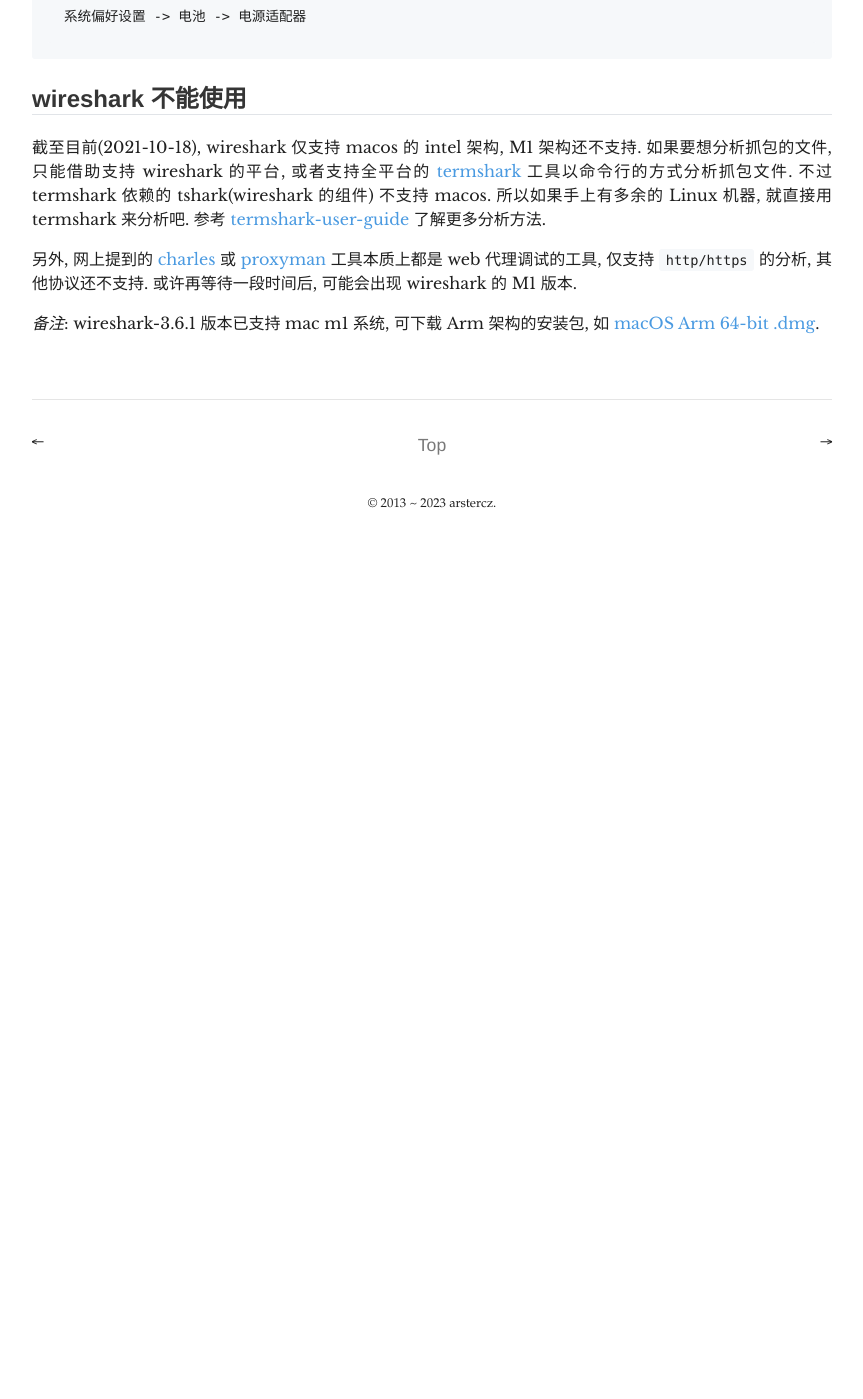
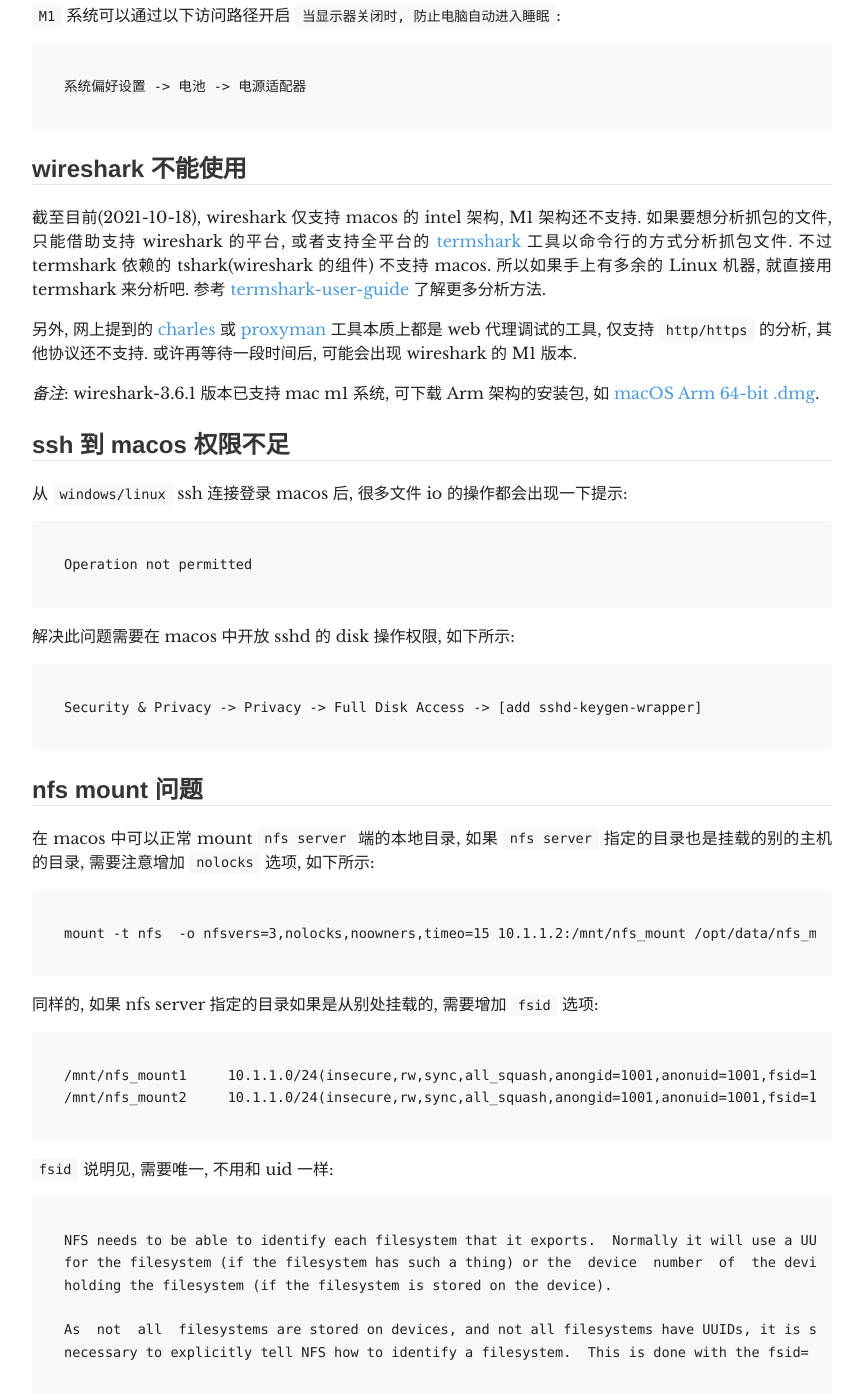
Before and after one commit to arstercz/arstercz.github.io, a Jekyll site: the page built from _posts/2021-10-28-macos-skill-note.md, in a window 1280 px wide and 1400 px high, scrolled down 1374 px. Shown: the whole window, without its empty margins (208-1071 px from the left). Built offline with Jekyll 4.4.1, drawn with Linux system fonts in a browser that asks for light colours; comment, search, counter and statistics services are not loaded; before the commit the page ends 1921 px from its top, so only the background shows below that; some of the changed text lies outside the part shown.

Commit message:
add macos note

````diff
--- a/_posts/2021-10-28-macos-skill-note.md
+++ b/_posts/2021-10-28-macos-skill-note.md
@@ -12,6 +12,8 @@
 * [chrome 浏览器不能处理 https 页面](#chome-浏览器不能处理-https-页面)
 * [锁屏后 ssh 连接中断](#锁屏后-ssh-连接中断)
 * [wireshark ~~不能使用~~](#wireshark-不能使用)
+* [ssh 到 macos 权限不足](#ssh-到-macos-权限不足)
+* [nfs mount 问题](#nfs-mount-问题)
 
 ## 常用的效率工具
 
@@ -24,7 +26,8 @@
 使用 chrome 打开一些自签证书的 https 站点时, 经常出现 `NET::ERR_CERT_INVALID` 的错误, 点击高级后也没有任何下一步的按钮提示.  不像 macos 下的 firefox 或者 windows 下的 chrome, 可以接受风险并继续打开站点. 这种情况可以参考 [no-proceed-anyway-option-on-neterr-cert-invalid](https://stackoverflow.com/questions/58802767/no-proceed-anyway-option-on-neterr-cert-invalid-in-chrome-on-macos):
 
 ```
-There's a secret passphrase built into the error page. Just make sure the page is selected (click anywhere on the screen), and just type thisisunsafe.
+There's a secret passphrase built into the error page. Just make sure the
+page is selected (click anywhere on the screen), and just type thisisunsafe.
 ```
 
 鼠标点击到失效的 https 站点页面, 直接键盘输入 `thisisunsafe` 即可正常访问.
@@ -57,3 +60,38 @@
 
 
 *备注*: wireshark-3.6.1 版本已支持 mac m1 系统, 可下载 Arm 架构的安装包, 如 [macOS Arm 64-bit .dmg](https://1.as.dl.wireshark.org/osx/Wireshark%203.6.1%20Arm%2064.dmg).
+
+## ssh 到 macos 权限不足
+
+从 `windows/linux` ssh 连接登录 macos 后, 很多文件 io 的操作都会出现一下提示:
+```
+Operation not permitted
+```
+
+解决此问题需要在 macos 中开放 sshd 的 disk 操作权限, 如下所示:
+```
+Security & Privacy -> Privacy -> Full Disk Access -> [add sshd-keygen-wrapper]
+```
+
+## nfs mount 问题
+
+在 macos 中可以正常 mount `nfs server` 端的本地目录, 如果 `nfs server` 指定的目录也是挂载的别的主机的目录, 需要注意增加 `nolocks` 选项, 如下所示:
+```
+mount -t nfs  -o nfsvers=3,nolocks,noowners,timeo=15 10.1.1.2:/mnt/nfs_mount /opt/data/nfs_mount
+```
+
+同样的, 如果 nfs server 指定的目录如果是从别处挂载的, 需要增加 `fsid` 选项:
+```
+/mnt/nfs_mount1     10.1.1.0/24(insecure,rw,sync,all_squash,anongid=1001,anonuid=1001,fsid=10001)
+/mnt/nfs_mount2     10.1.1.0/24(insecure,rw,sync,all_squash,anongid=1001,anonuid=1001,fsid=10002)
+```
+
+`fsid` 说明见, 需要唯一, 不用和 uid 一样:
+```
+NFS needs to be able to identify each filesystem that it exports.  Normally it will use a UUID
+for the filesystem (if the filesystem has such a thing) or the  device  number  of  the device
+holding the filesystem (if the filesystem is stored on the device).
+
+As  not  all  filesystems are stored on devices, and not all filesystems have UUIDs, it is sometimes
+necessary to explicitly tell NFS how to identify a filesystem.  This is done with the fsid= option.
+```
````
